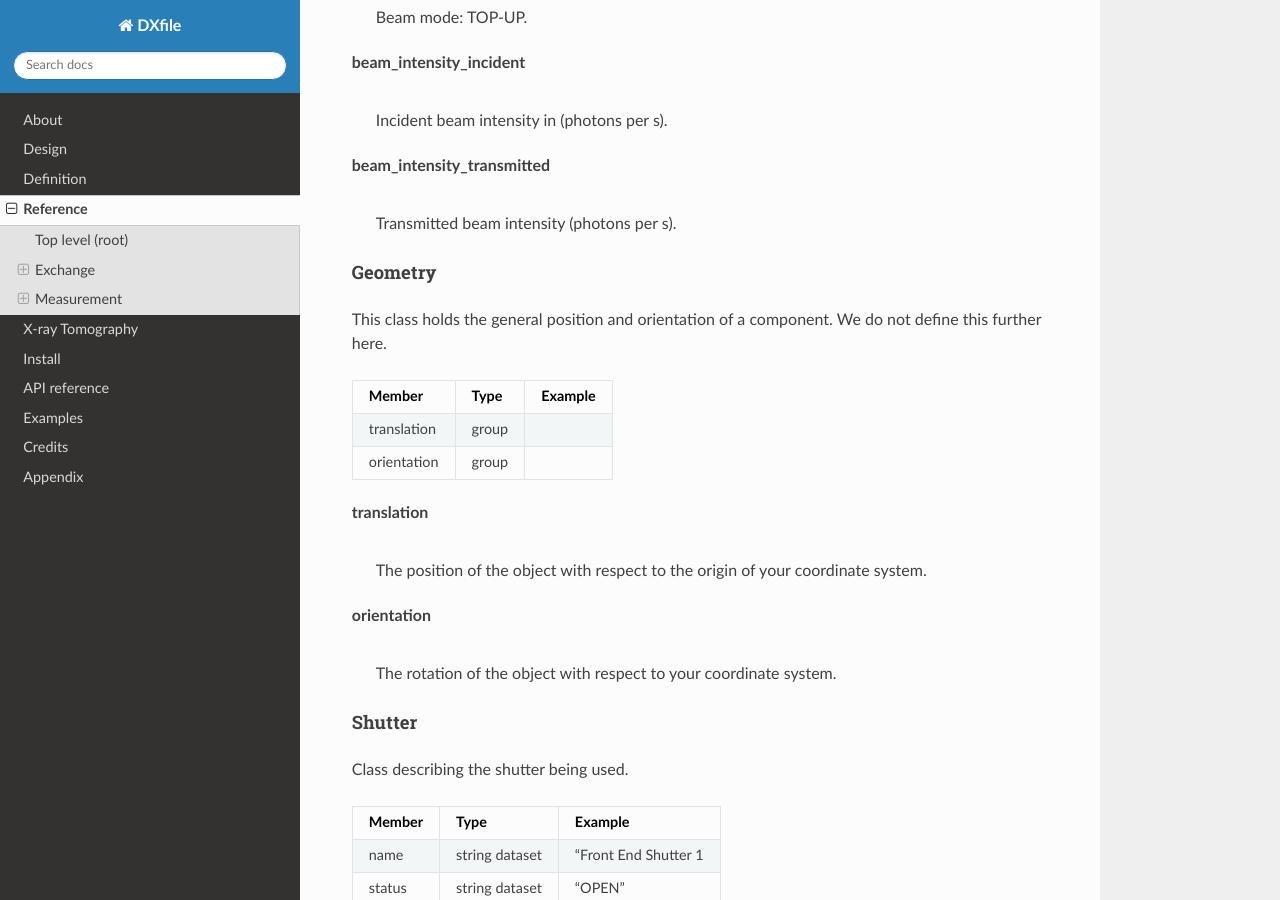
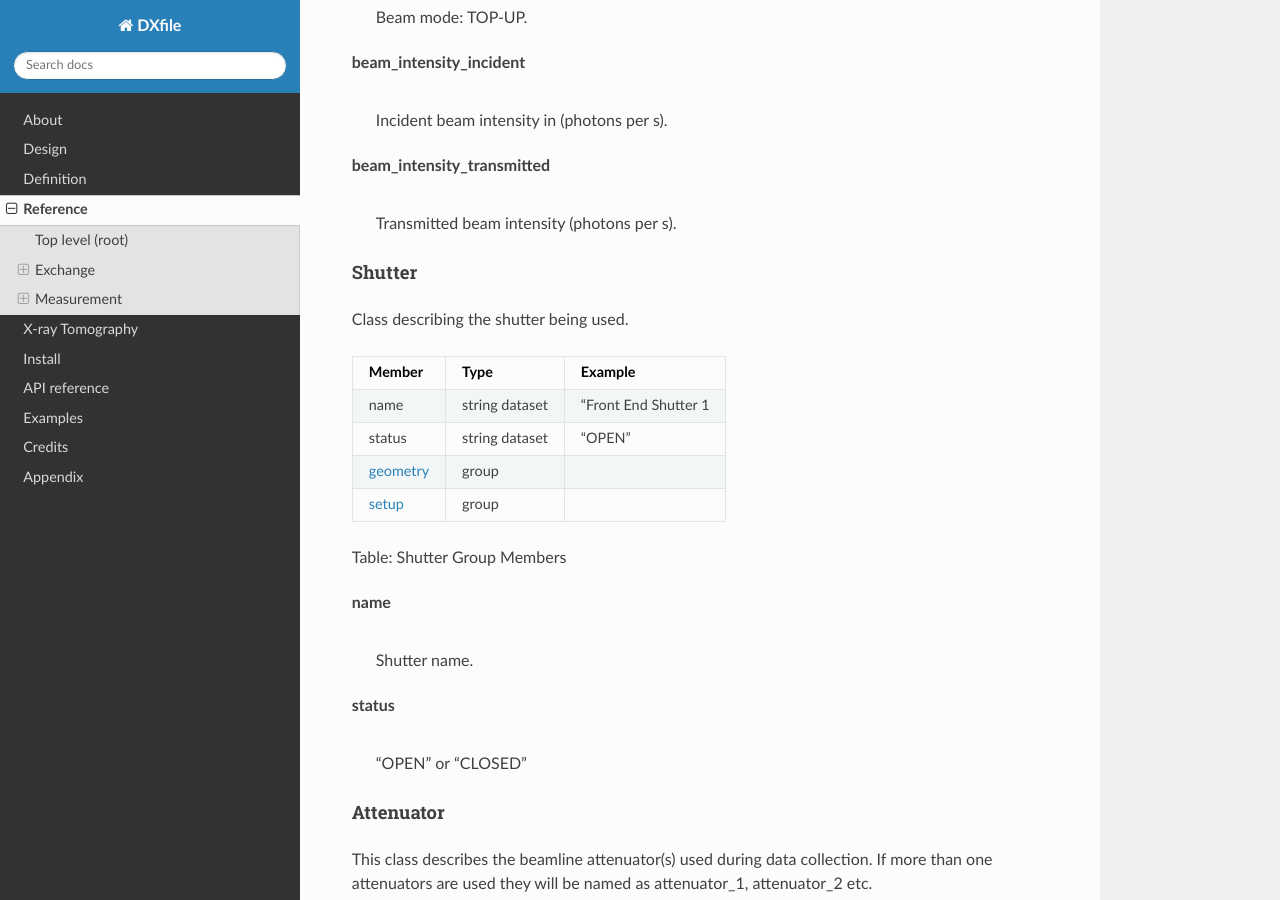
Before and after one commit to data-exchange/dxfile, a Sphinx documentation site: the page built from doc/source/reference.rst, in a window 1280 px wide and 900 px high, scrolled down 6761 px. Built offline with Sphinx 7.4.7 and the Read the Docs theme 2.0.0, drawn with Linux system fonts in a browser that asks for light colours; cross-references to code outside the pages are shown as plain code; some of the changed text lies outside the part shown.

Commit message:
menu reorg

```diff
--- a/doc/source/reference.rst
+++ b/doc/source/reference.rst
@@ -302,7 +302,7 @@
 +-----------------------------+--------------------------------+---------------------------+
 | beam_intensity_transmitted  |     float dataset              |     100.0                 |
 +-----------------------------+--------------------------------+---------------------------+
-| geometry                    |     group                      |                           |
+| geometry_                   |     group                      |                           |
 +-----------------------------+--------------------------------+---------------------------+
 | setup_                      |     group                      |                           |
 +-----------------------------+--------------------------------+---------------------------+
@@ -342,30 +342,6 @@
     |
     | Transmitted beam intensity (photons per s).
 
-
-Geometry
-^^^^^^^^
-
-This class holds the general position and orientation of a component. We
-do not define this further here.
-
-+---------------+------------------------+------------------------+
-|    Member     |      Type              |    Example             |
-+===============+========================+========================+
-|  translation  |     group              |                        |
-+---------------+------------------------+------------------------+
-|  orientation  |     group              |                        |
-+---------------+------------------------+------------------------+
-
-translation
-    |
-    | The position of the object with respect to the origin of your
-      coordinate system.
-
-orientation
-    |
-    | The rotation of the object with respect to your coordinate system.
-
 .. _shutter_N:
 
 Shutter
@@ -411,7 +389,7 @@
 +---------------------------+-------------------------+-------------------------------+
 | type                      |     string dataset      |     “Al”                      |
 +---------------------------+-------------------------+-------------------------------+
-| geometry                  |     group               |                               |
+| geometry_                 |     group               |                               |
 +---------------------------+-------------------------+-------------------------------+
 | setup_                    |     group               |                               |
 +---------------------------+-------------------------+-------------------------------+
@@ -448,7 +426,7 @@
 +--------------------+-------------------------+-------------------------------+
 | mono_stripe        |     string dataset      |     “Ru/C”                    |
 +--------------------+-------------------------+-------------------------------+
-| geometry           |     group               |                               |
+| geometry_          |     group               |                               |
 +--------------------+-------------------------+-------------------------------+
 | setup_             |     group               |                               |
 +--------------------+-------------------------+-------------------------------+
@@ -490,7 +468,9 @@
 +--------------------+-------------------------+-------------------------------+
 | shift_z            |     float dataset       |     vector of float           |
 +--------------------+-------------------------+-------------------------------+
-| setup_             |     float dataset       |     vector of float           |
+| geometry_          |     group               |                               |
++--------------------+-------------------------+-------------------------------+
+| setup_             |     group               |                               |
 +--------------------+-------------------------+-------------------------------+
 
 Table: Capacitive Sensors Group Members
@@ -498,9 +478,11 @@
 name
     |
     | Capacitive Sensors name.
+
 gain
     |
     | Capacitive Sensors gain in V/m.
+
 shift_x, shift_y, shift_z
     |
     | vectors containing for each scan point the position monitored by
@@ -532,9 +514,11 @@
 name
     |
     | Amplifier name.
+
 gain
     |
     | Amplifier gain.
+
 current
     |
     | vectors containing for each scan point the current recorded by the amplifier.
@@ -557,7 +541,7 @@
 +--------------------+-------------------------+-------------------------------+
 | serial_number      |     string dataset      |     “1234XW2”                 |
 +--------------------+-------------------------+-------------------------------+
-|   geometry         |          group          |                               |
+|   geometry_        |          group          |                               |
 +--------------------+-------------------------+-------------------------------+
 |   setup_           |          group          |                               |
 +--------------------+-------------------------+-------------------------------+
@@ -762,6 +746,32 @@
 
     facility_user_id: User badge number
 
+
+.. _geometry:
+
+Geometry
+^^^^^^^^
+
+This class holds the general position and orientation of a component. We
+do not define this further here.
+
++---------------+------------------------+------------------------+
+|    Member     |      Type              |    Example             |
++===============+========================+========================+
+|  translation  |     group              |                        |
++---------------+------------------------+------------------------+
+|  orientation  |     group              |                        |
++---------------+------------------------+------------------------+
+
+translation
+    |
+    | The position of the object with respect to the origin of your
+      coordinate system.
+
+orientation
+    |
+    | The rotation of the object with respect to your coordinate system.
+
 Provenance
 ----------
 
```
Also changed, not shown: other parts of doc/source/reference.rst (+10 -8 lines).
